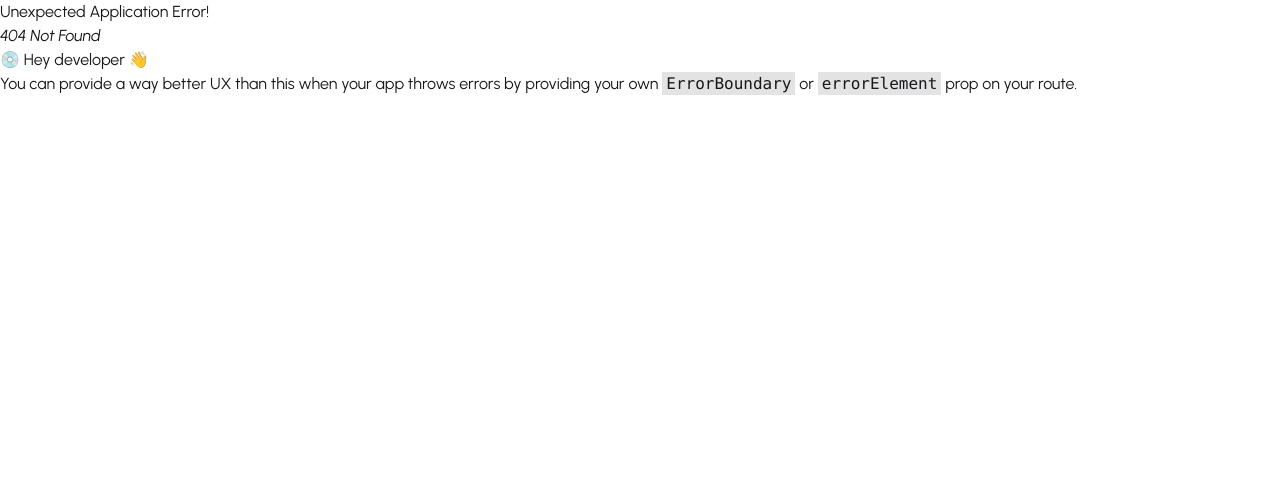
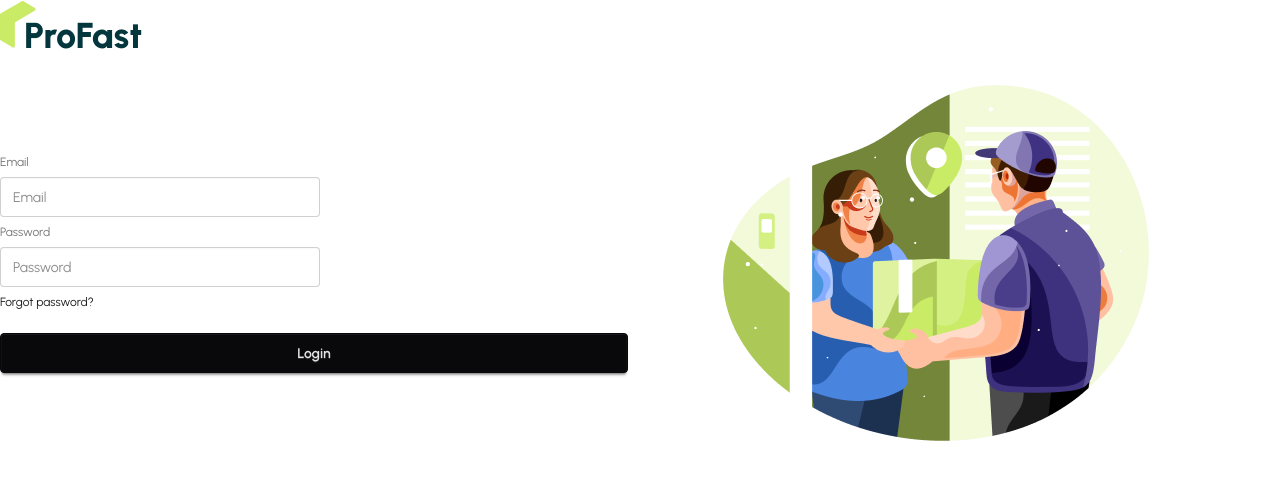
Before and after one commit to Akzaber/profast-client-site, a React (Vite) app: page /register in a window 1280 px wide. Before the commit this address had no page. Shown: the top 480 px of the page. Built offline with nearby package versions, Linux system fonts and the light colour scheme.

Commit message:
Register with auth setup

```diff
--- a/package.json
+++ b/package.json
@@ -14,6 +14,7 @@
     "leaflet": "^1.9.4",
     "react": "^19.2.4",
     "react-dom": "^19.2.4",
+    "react-hook-form": "^7.72.1",
     "react-icons": "^5.6.0",
     "react-leaflet": "^5.0.0-rc.2",
     "react-responsive-carousel": "^3.2.23",
--- /dev/null
+++ b/src/layouts/AuthLayout.jsx
@@ -0,0 +1,22 @@
+import React from 'react';
+import ProFastLogo from '../pages/shared/ProFastLogo/ProFastLogo';
+import { Outlet } from 'react-router';
+import authImage from '../assets/authImage.png';
+
+const AuthLayout = () => {
+    return (
+        <div className='max-w-7xl mx-auto'>
+            <ProFastLogo></ProFastLogo>
+            <div className='flex items-center gap-6'>
+                <div className='flex-1'>
+                    <Outlet></Outlet>
+                </div>
+                <div className='flex-1'>
+                    <img src={authImage} alt="" />
+                </div>
+            </div>
+        </div>
+    );
+};
+
+export default AuthLayout;
--- /dev/null
+++ b/src/pages/Auth/Login/Login.jsx
@@ -0,0 +1,18 @@
+import React from 'react';
+
+const Login = () => {
+    return (
+        <form action="">
+            <fieldset className="fieldset">
+                <label className="label">Email</label>
+                <input type="email" className="input" placeholder="Email" />
+                <label className="label">Password</label>
+                <input type="password" className="input" placeholder="Password" />
+                <div><a className="link link-hover">Forgot password?</a></div>
+                <button className="btn btn-neutral mt-4">Login</button>
+            </fieldset>
+        </form>
+    );
+};
+
+export default Login;
--- /dev/null
+++ b/src/pages/Auth/Register/Register.jsx
@@ -0,0 +1,27 @@
+import React from 'react';
+import { useForm } from 'react-hook-form';
+
+const Register = () => {
+    const {register, handleSubmit, formState:{errors}} = useForm();
+    const handleRegistration = (data) => {
+        console.log(data);
+    }
+    return (
+        <form onSubmit={handleSubmit(handleRegistration)}>
+            <fieldset className="fieldset">
+                <label className="label">Email</label>
+                <input type="email" {...register("email", {required:true})} className="input" placeholder="Email" />
+                {errors.email?.type==="required" && <p className='text-red-500'>Email is required.</p>}
+                {/* password */}
+                <label className="label">Password</label>
+                <input type="password" {...register("password", {required:true, minLength:6})} className="input" placeholder="Password" />
+                {errors.password?.type==="required" && <p className='text-red-500'>Password is required.</p>}
+                {errors.password?.type==="minLength" && <p className='text-red-500'>Password must be 6 characters or more</p>}
+                <div><a className="link link-hover">Forgot password?</a></div>
+                <button className="btn btn-neutral mt-4">Login</button>
+            </fieldset>
+        </form>
+    );
+};
+
+export default Register;
--- a/src/router/router.jsx
+++ b/src/router/router.jsx
@@ -2,6 +2,9 @@
 import RootLayout from "../layouts/RootLayout";
 import Home from "../pages/Home/Home/Home";
 import Coverage from "../pages/Coverage/Coverage";
+import AuthLayout from "../layouts/AuthLayout";
+import Login from "../pages/Auth/Login/Login";
+import Register from "../pages/Auth/Register/Register";
 
 export const router = createBrowserRouter([
   {
@@ -19,4 +22,18 @@
         }
     ]
   },
+  {
+    path: '/',
+    Component: AuthLayout,
+    children: [
+      {
+        path: 'login',
+        Component: Login
+      },
+      {
+        path: 'register',
+        Component: Register
+      }
+    ]
+  }
 ]);
```
Also changed, not shown: 1 other file (tests, documents, lock files or other folders).
